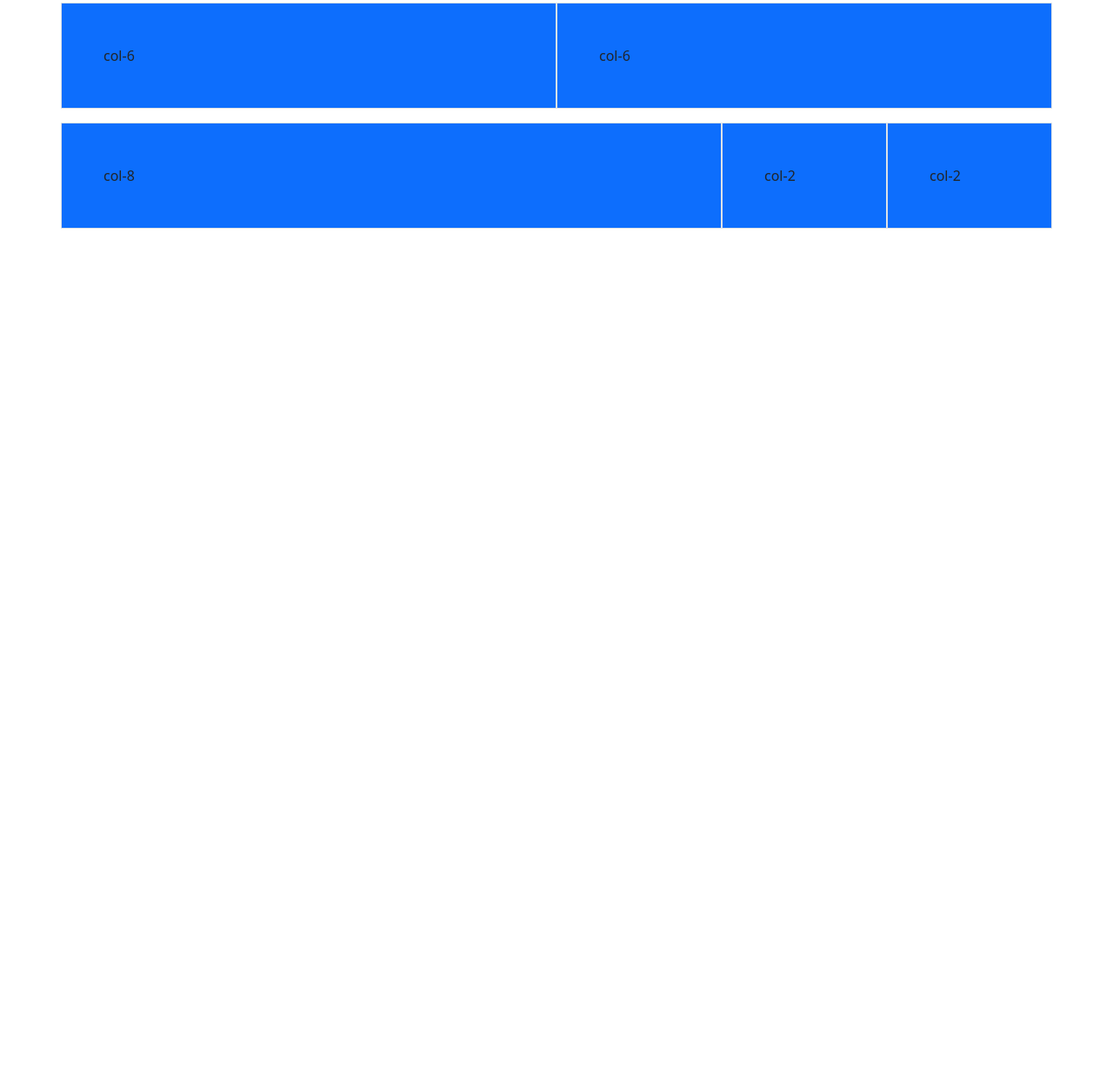
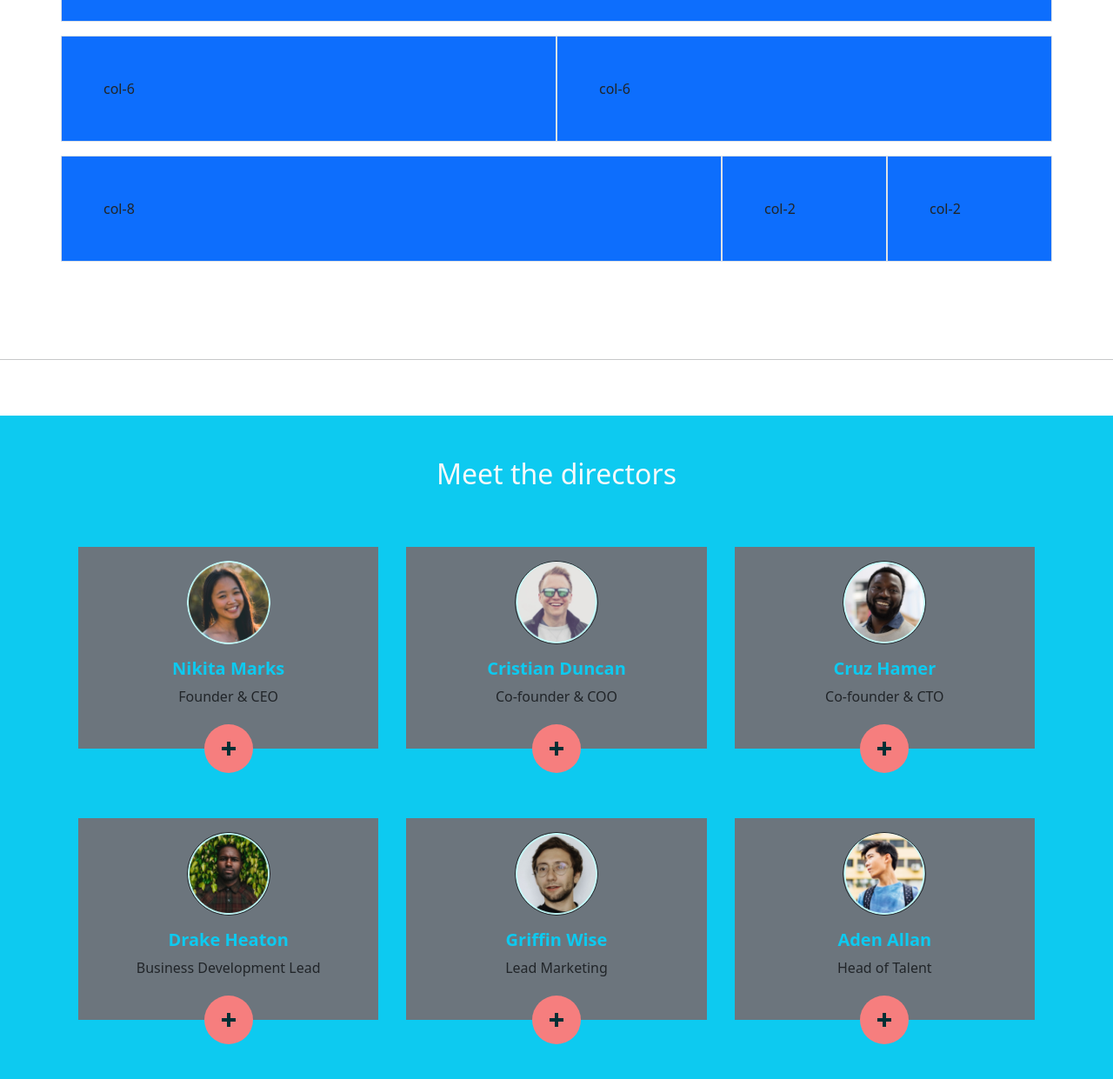
Before and after one commit to toshtemirov003/bootstrap, a plain HTML site: page index.html in a window 1280 px wide. Shown: the part 321-1562 px from the top of the page at 87% size. Before the commit the page ends 800 px from the top, so only its background shows below. Drawn offline with nearby package versions, Linux system fonts and the light colour scheme.

Commit message:
Bootstrap

```diff
--- a/index.html
+++ b/index.html
@@ -4,12 +4,13 @@
     <meta charset="UTF-8">
     <meta http-equiv="X-UA-Compatible" content="IE=edge">
     <meta name="viewport" content="width=device-width, initial-scale=1.0">
-    <title>Botstrap col-row</title>
+    <title>Botstrap</title>
     <!-- CSS only -->
     <link href="https://cdn.jsdelivr.net/npm/bootstrap@5.2.0-beta1/dist/css/bootstrap.min.css" rel="stylesheet" integrity="sha384-0evHe/X+R7YkIZDRvuzKMRqM+OrBnVFBL6DOitfPri4tjfHxaWutUpFmBp4vmVor" crossorigin="anonymous">
 </head>
 <body>
     <div class="container">
+        <h2 class="text-center text-dark">Bootstrapda col lar bilan ishlash</h2>
         <div class="row mt-5 mb-5">
             <div class="col-4 bg-primary border p-5">col-4</div>
             <div class="col-4 bg-primary border p-5">col-4</div>
@@ -22,5 +23,63 @@
             <div class="col-2 bg-primary border p-5 mt-3">col-2</div>
         </div>
     </div>
+
+    <br><br><hr><br><br>
+
+    <div class="box bg-info">
+        <div class="container pt-5 p-3">
+            <h2 class="text-center text-light mb-5">Meet the directors</h2>
+            <div class="row text-center pb-5 gy-5">
+                <div class="col-4 p-3 position-relative">
+                    <div class="box bg-secondary">
+                        <img class="mt-3 border-dark rounded-circle" src="./img/nikita.png" alt="" width="96" height="96">
+                        <h3 class="heading fs-5 fw-bold pt-3 text-info">Nikita Marks</h3>
+                        <p class="text mb-0 pb-5 text-dark">Founder & CEO</p>
+                        <img class="d-block position-absolute top-100% start-50 translate-middle" src="./img/plus.svg" alt="Button">
+                    </div>
+                </div>
+                <div class="col-4 p-3 position-relative">
+                    <div class="box bg-secondary">
+                        <img class="mt-3 border border-dark rounded-circle" src="./img/cristian.png" alt="" width="96" height="96">
+                        <h3 class="heading fs-5 fw-bold pt-3 text-info">Cristian Duncan</h3>
+                        <p class="text mb-0 pb-5 text-dark">Co-founder & COO</p>
+                        <img class="d-block position-absolute top-100% start-50 translate-middle" src="./img/plus.svg" alt="Button">
+                    </div>
+                </div>
+                <div class="col-4 p-3 position-relative">
+                    <div class="box bg-secondary">
+                        <img class="mt-3 border border-dark rounded-circle" src="./img/cruz.png" alt="" width="96" height="96">
+                        <h3 class="heading fs-5 fw-bold pt-3 text-info">Cruz Hamer</h3>
+                        <p class="text mb-0 pb-5 text-dark">Co-founder & CTO</p>
+                        <img class="d-block position-absolute top-100% start-50 translate-middle" src="./img/plus.svg" alt="Button">
+                    </div>
+                </div>
+                <div class="col-4 p-3 position-relative">
+                   <div class="box bg-secondary">
+                        <img class="mt-3 border border-dark rounded-circle" src="./img/drake.png" alt="" width="96" height="96">
+                        <h3 class="heading fs-5 fw-bold pt-3 text-info">Drake Heaton</h3>
+                        <p class="text mb-0 pb-5 text-dark">Business Development Lead</p>
+                        <img class="d-block position-absolute top-100% start-50 translate-middle" src="./img/plus.svg" alt="Button">
+                   </div>
+                </div>
+                <div class="col-4 p-3 position-relative">
+                    <div class="box bg-secondary">
+                        <img class="mt-3 border border-dark rounded-circle" src="./img/griffin.png" alt="" width="96" height="96">
+                        <h3 class="heading fs-5 fw-bold pt-3 text-info">Griffin Wise</h3>
+                        <p class="text mb-0 pb-5 text-dark">Lead Marketing</p>
+                        <img class="d-block position-absolute top-100% start-50 translate-middle" src="./img/plus.svg" alt="Button">
+                    </div>
+                </div>
+                <div class="col-4 p-3 position-relative">
+                   <div class="box bg-secondary">
+                        <img class="mt-3 border border-dark rounded-circle" src="./img/aden.png" alt="" width="96" height="96">
+                        <h3 class="heading fs-5 fw-bold pt-3 text-info">Aden Allan</h3>
+                        <p class="text mb-0 pb-5 text-dark">Head of Talent</p>
+                        <img class="d-block position-absolute top-100% start-50 translate-middle" src="./img/plus.svg" alt="Button">
+                   </div>
+                </div>
+            </div>
+        </div>
+    </div>
 </body>
 </html>
```
